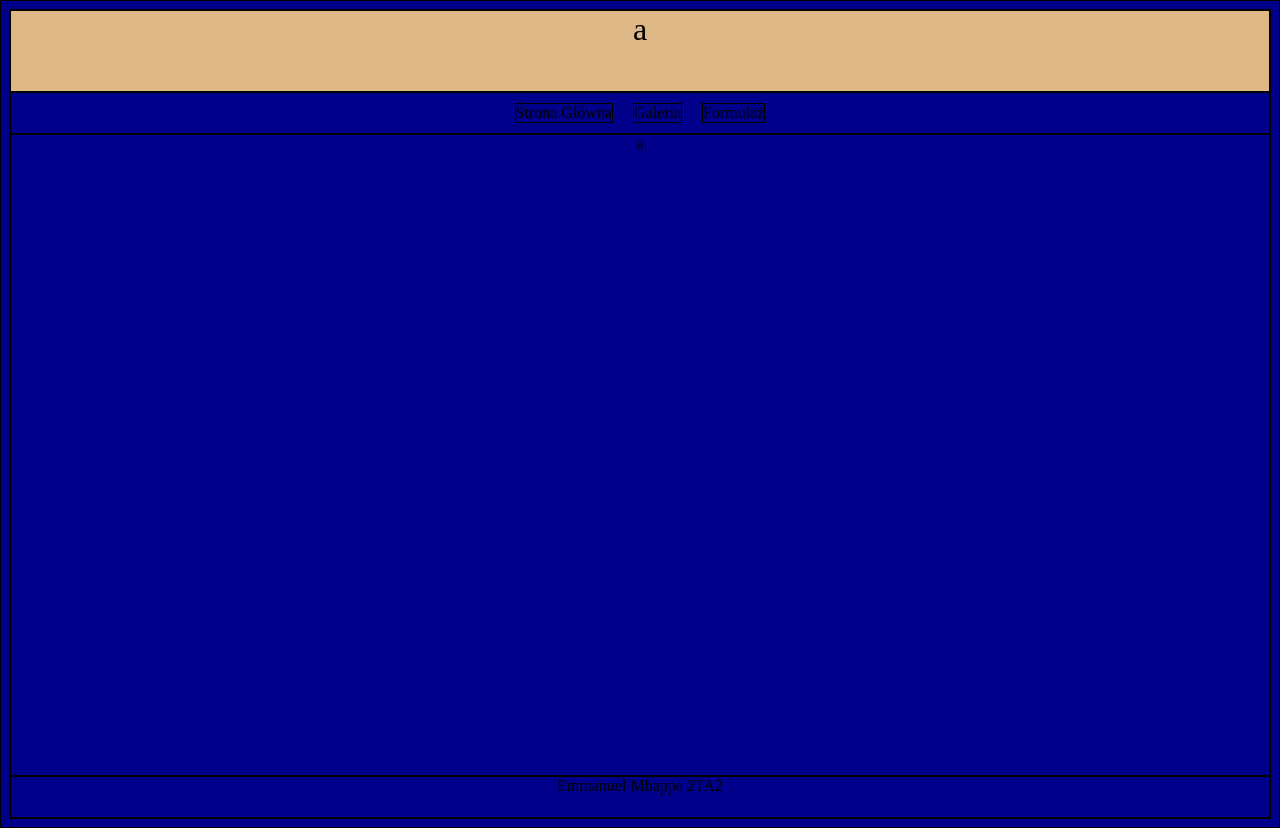
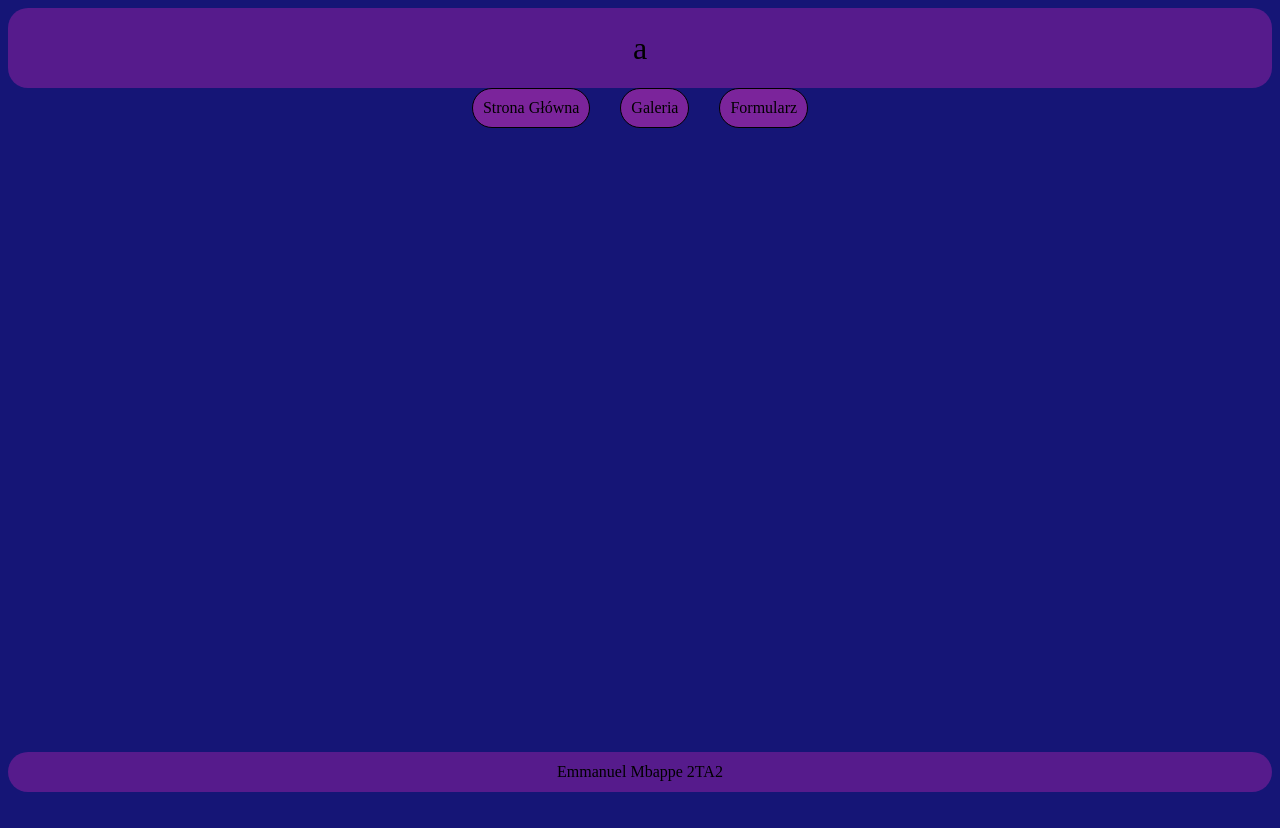
Before and after one commit to Misiek1245/7cudow, a plain HTML site: page index.html in a window 1280 px wide. After the commit the page ends 800 px from the top, so only its background shows below. Drawn offline with Linux system fonts and the light colour scheme.

Commit message:
making it look like smth and adding some animation

```diff
--- a/css.css
+++ b/css.css
@@ -1,14 +1,21 @@
 *{
     text-align: center;
-    border: 1px solid black;
+ /*   border: 1px solid black; */
+}
+header ,footer{
+    background-color: rgb(86, 27, 140);
+
+    display: flex;
+    align-items: center;
+    justify-content: center;
+    border-radius: 20px;
 }
 header{
-    background-color: burlywood;
     font-size: xx-large;
     height: 10vh;
 }
 body{
-    background-color: darkblue;
+    background-color: rgb(21, 21, 118);
 
 }
 footer{
@@ -23,9 +30,44 @@ nav{
 }
 nav a {
 
-    margin: 10px;
-    border: 1px solid black;
+    padding: 10px;
+    margin: 15px;
+    background-color: rgb(123, 36, 155);
+    border: solid black 1px;
+    border-radius: 20px;
+    transform: scale(1);
+    transition: transform 0.3s ease;
+}
+a:hover{
+    transform: scale(1.1);
 }
 main{
-    height: 80vh;
+    height: 78vh;
 }
+#an1{
+    animation: an1 3s infinite alternate;
+}
+/* @ */
+    /* @media  */
+    @media screen and (max-width:1200px){
+
+    }
+    @media screen and (max-width:600px){
+
+    }
+    /* @keyframe */
+        @keyframes an1 {
+        33% {
+            transform: rotate(0);
+            transform: scale(1);
+        }
+        66%{
+            transform: scale(1.1);
+            transform: rotate(10deg);
+        }
+
+        100%{
+            transform: scale(1.1);
+            transform: rotate(-10deg);
+        }
+    }
--- a/index.html
+++ b/index.html
@@ -6,9 +6,9 @@
         <link rel="stylesheet" href="css.css">
     </head>
     <body>
-        <header>a</header>
-        <nav><a>Strona Główna</a> <a>Galeria</a> <a>Formulaż</a> </nav>
-        <main>a</main>
+        <header><div id="an1">a</div></header>
+        <nav><a>Strona Główna</a> <a>Galeria</a> <a>Formularz</a> </nav>
+        <main></main>
         <footer>Emmanuel Mbappe 2TA2</footer>
     </body>
 </html>
```
